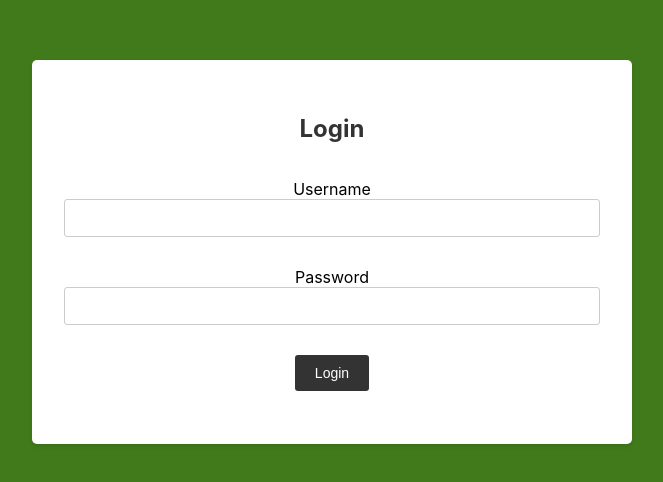
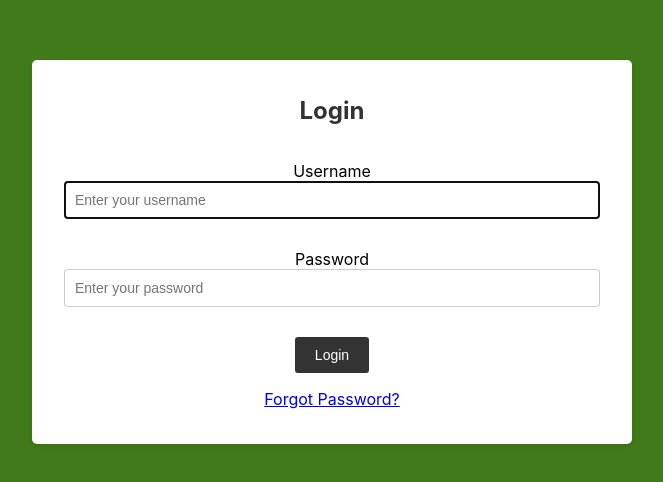
Before and after one commit to cmpt276-202305-group2/fic-scheduler, a React (Create React App) app in the folder FIC-Scheduler/client/: page /login in a window 1280 px wide. Shown: the part 148-630 px from the top of the page, without its empty margins (308-971 px from the left). Built offline with nearby package versions, Linux system fonts and the light colour scheme; the HTML template or start-up script is replaced by a standard one.

Commit message:
Login edit (#30)
* Login page styling

* add some other functionality

```diff
--- a/FIC-Scheduler/client/src/pages/LoginPage.js
+++ b/FIC-Scheduler/client/src/pages/LoginPage.js
@@ -1,22 +1,22 @@
 import React, { useState } from "react";
 import { useNavigate } from "react-router-dom";
 import axios from "axios";
-import styles from "./LoginPage.module.css"; // Import the CSS file
+
+import styles from "./LoginPage.module.css"; // Import the CSS module
+
 
 function LoginPage() {
-  // set up the user
   const [username, setUsername] = useState("");
   const [password, setPassword] = useState("");
-  const [error, setError] = useState("");
+  const [error, setError] = useState(null);
 
   const navigate = useNavigate();
 
   const handleSubmit = async (event) => {
     event.preventDefault();
 
-    // simple validation
     if (!username || !password) {
-      setError("Please enter all fields");
+      setError("Please enter both username and password");
       return;
     }
 
@@ -26,7 +26,6 @@ function LoginPage() {
     };
 
     try {
-      // send req
       const response = await axios.post("http://localhost:8080/login", payload);
       console.log(response);
       if (response.status === 200) {
@@ -42,6 +41,11 @@ function LoginPage() {
     }
   };
 
+  const handleForgotPass = (event) => {
+    event.preventDefault();
+    navigate("/forgotPass");
+  };
+
   return (
     <div className={styles.container}>
       <div className={styles.cardContainer}>
@@ -53,6 +57,8 @@ function LoginPage() {
               type="text"
               value={username}
               onChange={(event) => setUsername(event.target.value)}
+              placeholder="Enter your username"
+              autoFocus
             />
           </label>
           <br />
@@ -62,14 +68,20 @@ function LoginPage() {
               type="password"
               value={password}
               onChange={(event) => setPassword(event.target.value)}
+              placeholder="Enter your password"
             />
           </label>
+          <br />
+          <button type="submit">Login</button>
 
-          <br />
+          {error && <p className={styles.errormessage}>{error}</p>}
 
-          <button type="submit">Login</button>
-          {error && <p className={styles.errormessage}>{error}</p>}
         </form>
+        <div className={styles.forgotPassword}>
+          <a href="/forgotPass" onClick={handleForgotPass}>
+            Forgot Password?
+          </a>
+        </div>
       </div>
     </div>
   );
```
